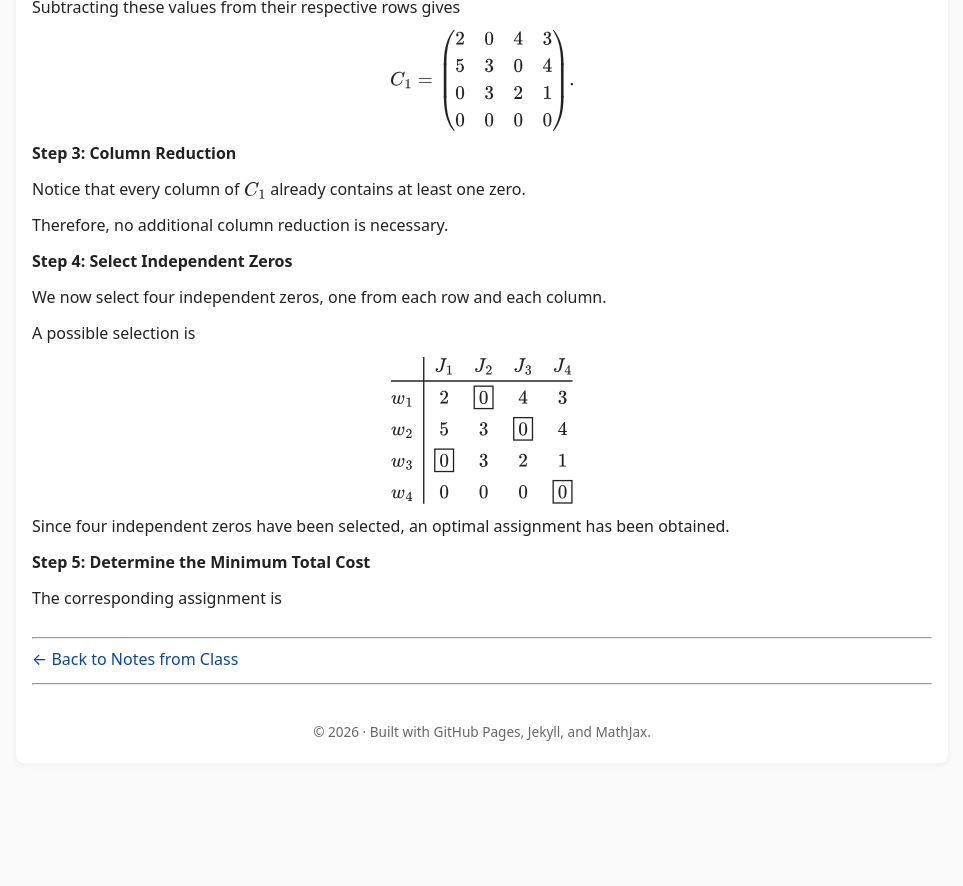
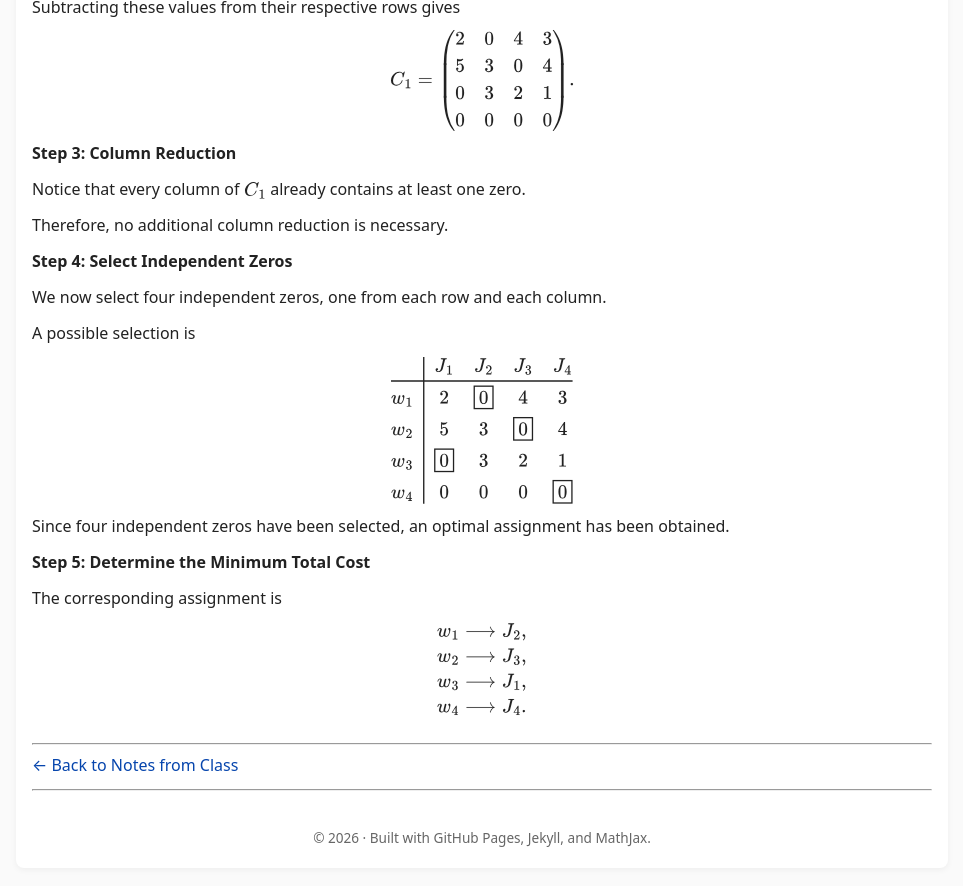
Before and after one commit to SaleemKamaludin/SaleemKamaludin.github.io, a Jekyll site: the page built from courses/math-2276/notes-from-class/supplementary-lecture-6/index.md, in a window 1280 px wide and 900 px high, scrolled down 10933 px. Shown: the top 886 px of the window, without its empty margins (158-1121 px from the left). Built offline with Jekyll 4.4.1, drawn with Linux system fonts in a browser that asks for light colours; before the commit the page ends 11728 px from its top, so only the background shows below that.

Commit message:
Add corresponding assignment to Step 5 of Example 1.4

```diff
--- a/courses/math-2276/notes-from-class/supplementary-lecture-6/index.md
+++ b/courses/math-2276/notes-from-class/supplementary-lecture-6/index.md
@@ -1842,6 +1842,23 @@ w_4 & 0 & 0 & 0 & \boxed{0}
       </p>
 
     </div>
+
+    <div id="example-unbalanced-assignment-problem-step-5-corresponding-assignment">
+
+      <div class="display-math">
+
+\[
+\begin{aligned}
+w_1 &\longrightarrow J_2,\\
+w_2 &\longrightarrow J_3,\\
+w_3 &\longrightarrow J_1,\\
+w_4 &\longrightarrow J_4.
+\end{aligned}
+\]
+
+      </div>
+
+    </div>
 </div>
 </div>
 
```
